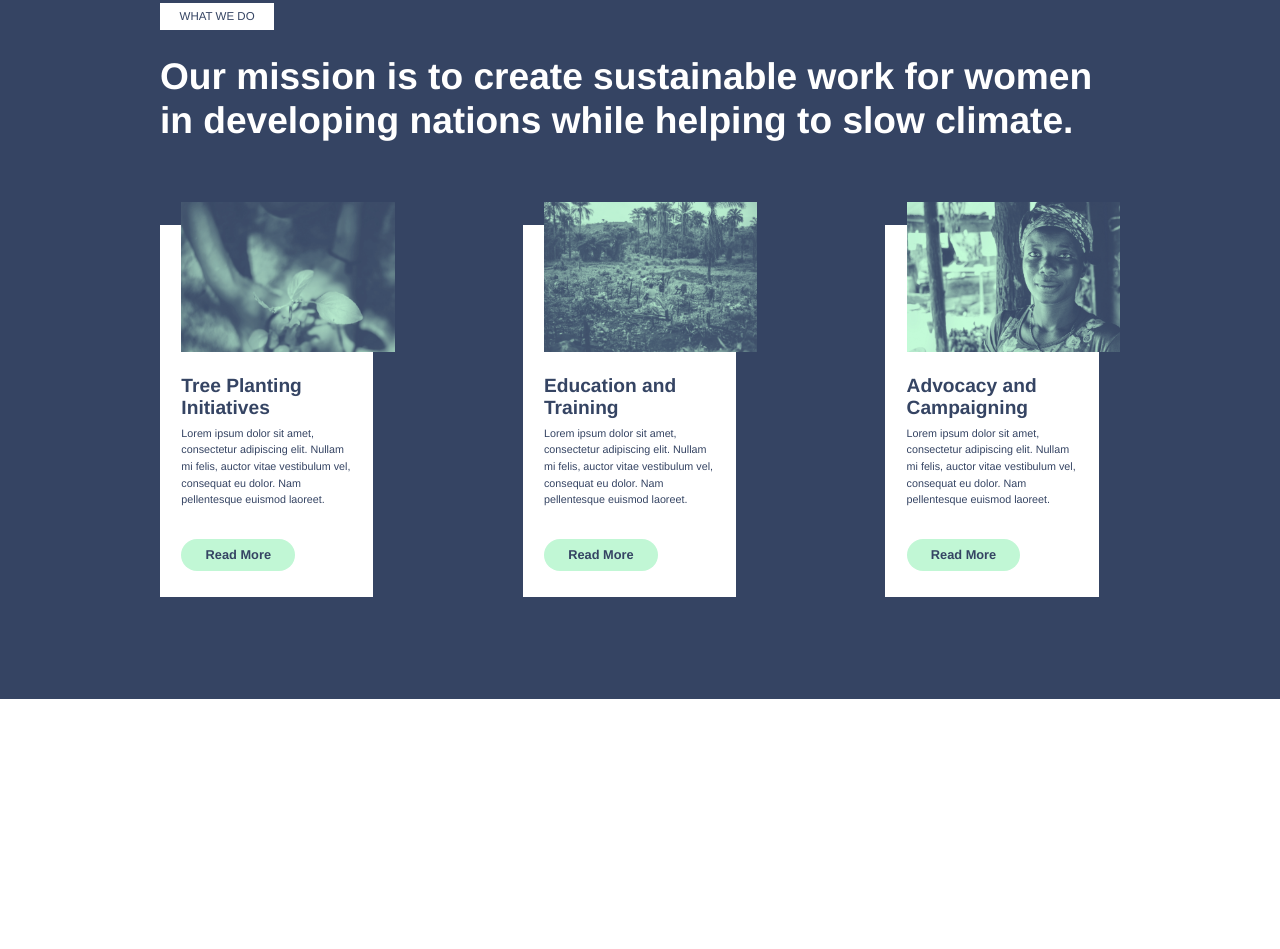
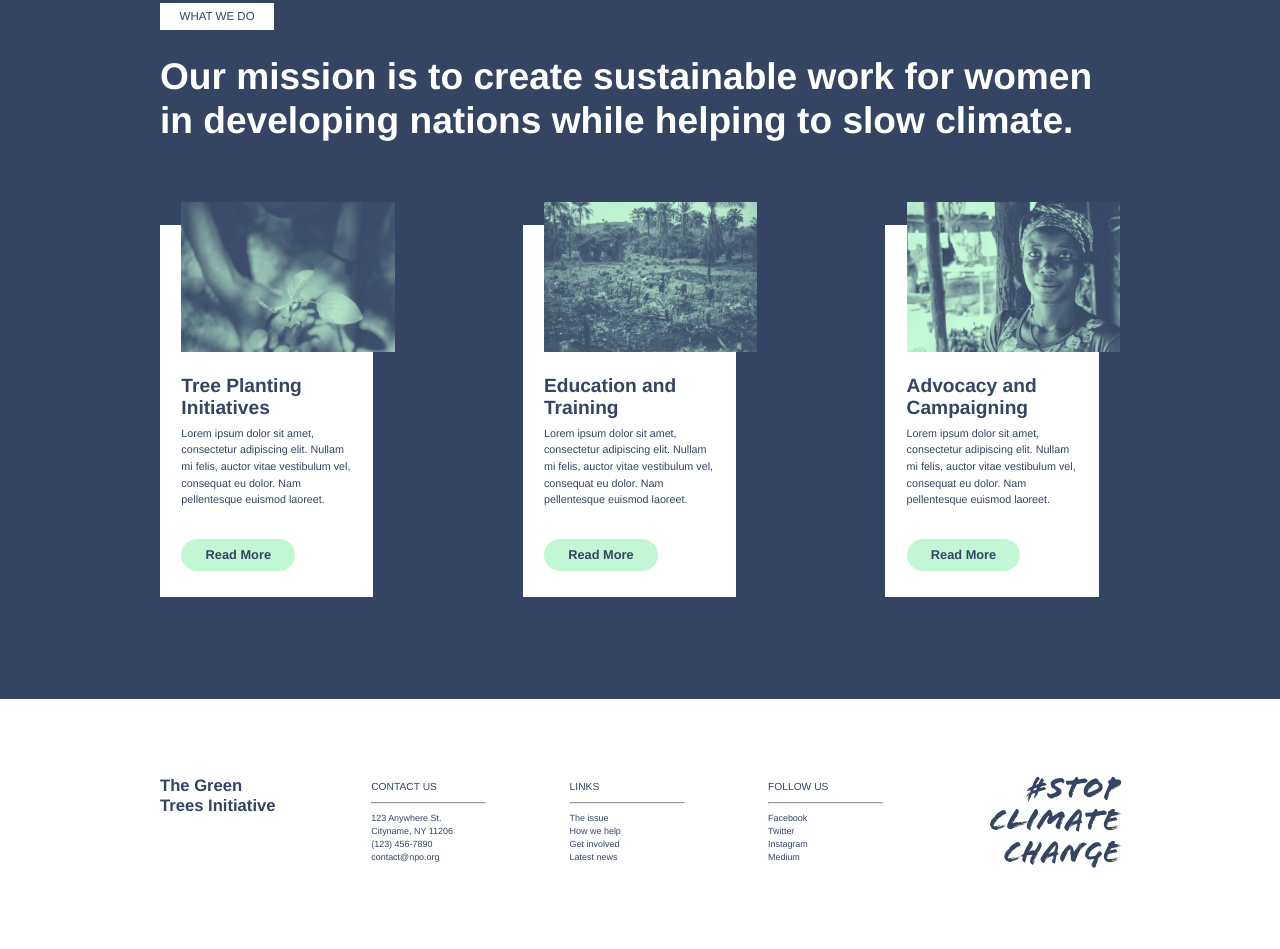
Before and after one commit to abdul00a/static-web-page, a plain HTML site: page src/html/index.html in a window 1280 px wide. Shown: the part 929-1878 px from the top of the page. Before the commit the page ends 1628 px from the top, so only its background shows below. Drawn offline with Linux system fonts and the light colour scheme.

Commit message:
Add fotter for desktop view

```diff
--- a/src/css/index.css
+++ b/src/css/index.css
@@ -228,3 +228,45 @@
   .subhead-text > p {
     padding-right: 1.33vw;
   }
+
+  /***********************************Fotter CSS***************************/
+footer {
+    background-color: #fff;
+  }
+  .font1 {
+    font-size: 2.5vw;
+    line-height: 2.5vw;
+    color: #354463;
+  }
+  .footer-font {
+    width: 12vw;
+    text-align: right;
+  }
+  .fotter-brand {
+    width: 10vw;
+    font: Bold 1.3vw/1.6vw Helvetica;
+  }
+  .fotter-container {
+    padding: 6vw 0;
+  }
+  .fotter-nav {
+    box-sizing: border-box;
+    display: flex;
+    justify-content: space-between;
+  }
+  .nav-text {
+    width: 9vw;
+  }
+  .nav-text > span {
+    font: lighter 0.8vw/1.2vw Helvetica;
+    letter-spacing: 0.001vw;
+  }
+  .nav-text > p {
+    font: lighter 0.7vw/1.02vw Helvetica;
+  }
+  #addres {
+    width: 7vw;
+  }
+  .info-fotter {
+    width: 4.3vw;
+  }
--- a/src/html/index.html
+++ b/src/html/index.html
@@ -176,5 +176,40 @@
           </div>
         </div>
       </section>
+
+      <footer>
+        <div class="container">
+          <div class="fotter-container">
+            <nav class="fotter-nav">
+              <span class="fotter-brand">
+                The Green Trees Initiative
+              </span>
+              <div class="nav-text">
+                <span>CONTACT US</span>
+                <hr />
+                <p id="addres">
+                  123 Anywhere St. Cityname, NY 11206 (123) 456-7890
+                  contact@npo.org
+                </p>
+              </div>
+              <div class="nav-text order">
+                <span>LINKS</span>
+                <hr />
+                <p class="info-fotter">
+                  The issue How we help Get involved Latest news
+                </p>
+              </div>
+              <div class="nav-text">
+                <span>FOLLOW US</span>
+                <hr />
+                <p class="info-fotter">Facebook Twitter Instagram Medium</p>
+              </div>
+              <div class="footer-font  order1">
+                <span class="font font1">#stop climate change</span>
+              </div>
+            </nav>
+          </div>
+        </div>
+      </footer>
   </body>
 </html>
```
